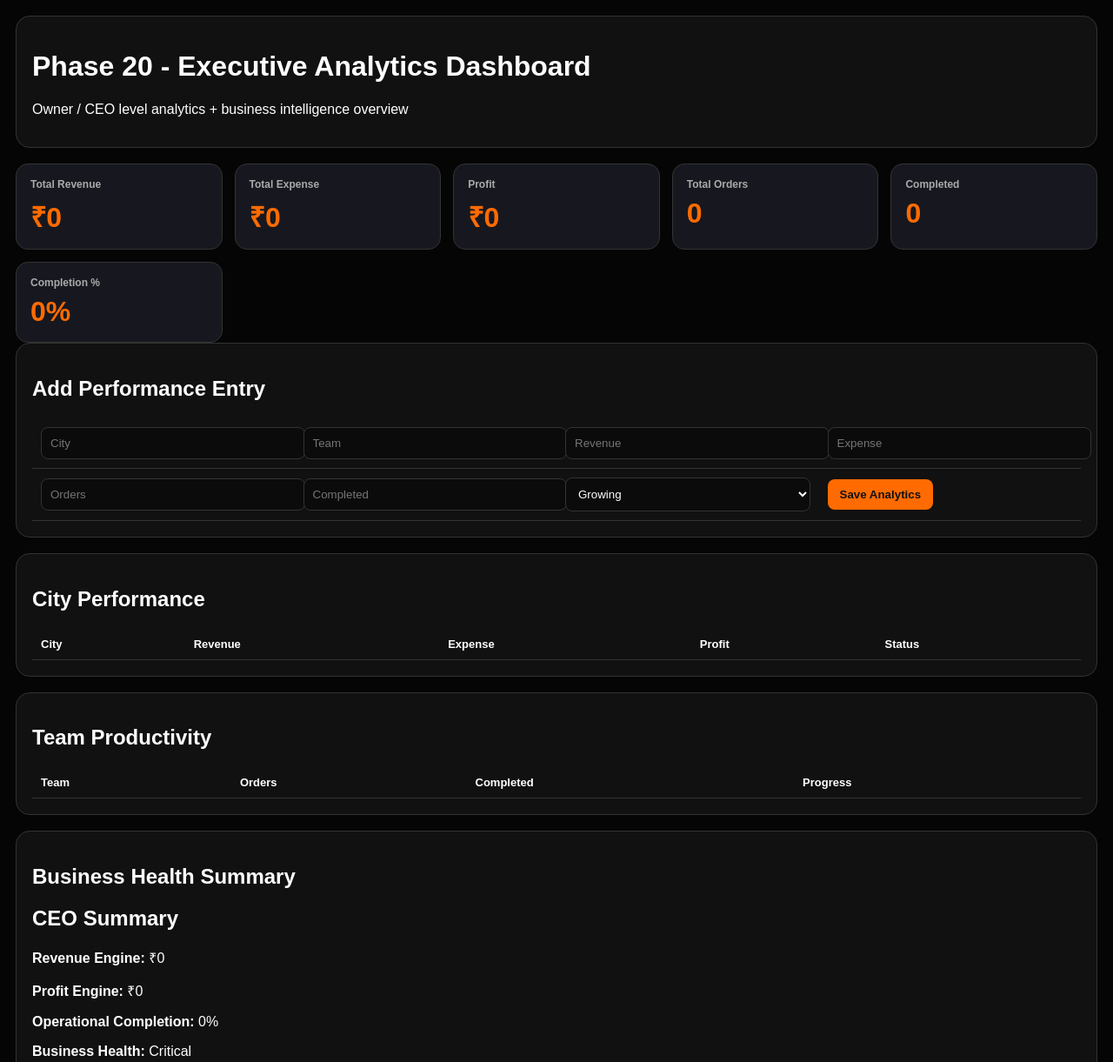
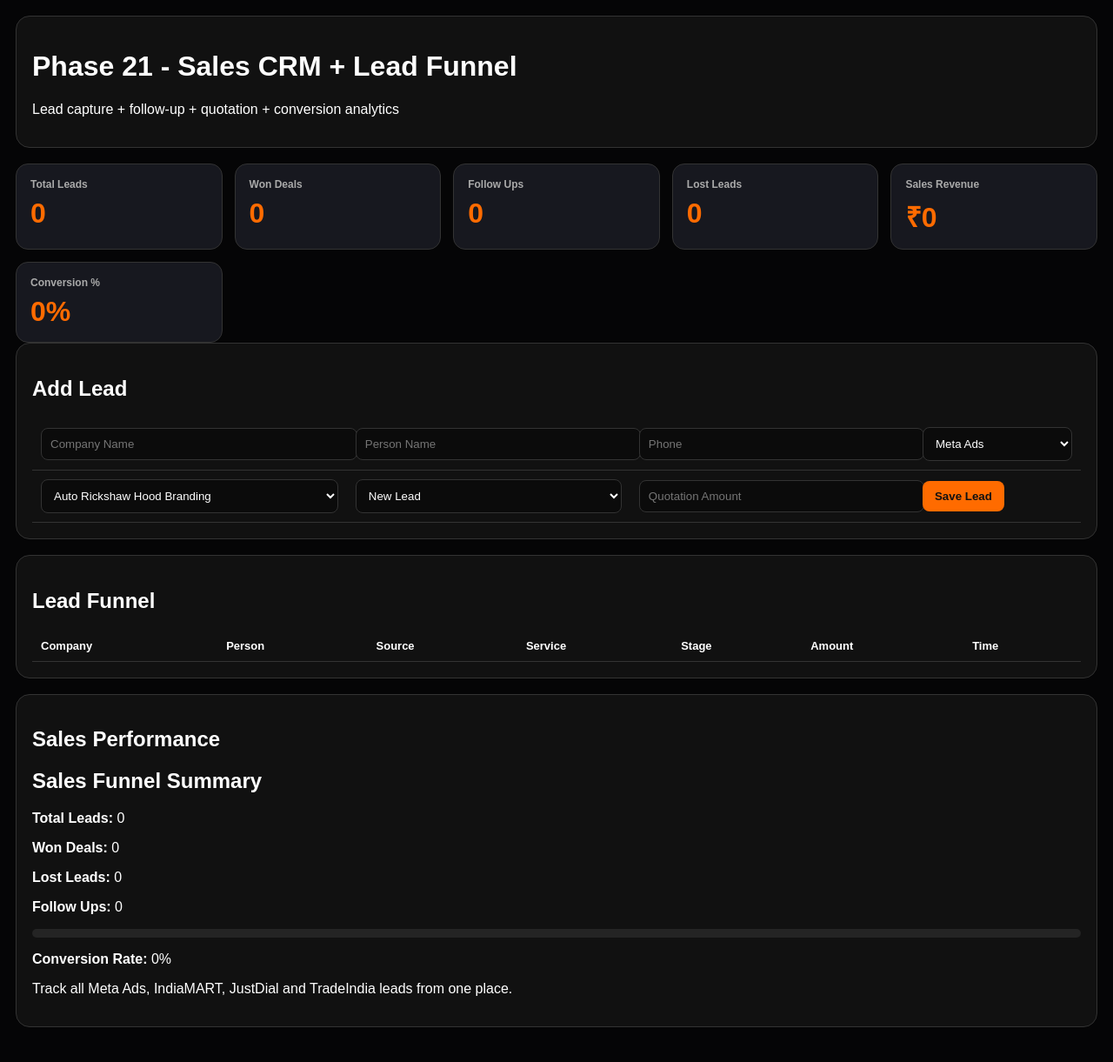
Before and after one commit to shivamprajapati321/prajapati-media-hub, a plain HTML site: page index.html in a window 1280 px wide. Shown: the top 1221 px of the page at 87% size. Drawn offline with Linux system fonts and the light colour scheme.

Commit message:
Add files via upload

```diff
--- a/index.html
+++ b/index.html
@@ -3,7 +3,7 @@
 <head>
 <meta charset="UTF-8">
 <meta name="viewport" content="width=device-width,initial-scale=1.0">
-<title>MediaHub Phase 20 Executive Dashboard</title>
+<title>MediaHub Phase 21 Sales CRM</title>
 <style>
 body{margin:0;background:#050506;color:#fff;font-family:Arial}
 .wrap{padding:18px}
@@ -14,11 +14,12 @@ body{margin:0;background:#050506;color:#fff;font-family:Arial}
 .stat h1{margin:0;color:#ff6b00}
 table{width:100%;border-collapse:collapse}
 th,td{padding:10px;border-bottom:1px solid #333;text-align:left;font-size:13px}
-.badge{padding:5px 10px;border-radius:999px;background:#22c55e20;color:#22c55e;font-size:11px;font-weight:700}
+input,select,textarea{padding:10px;background:#0b0b0b;color:#fff;border:1px solid #333;border-radius:8px;width:100%}
+button{padding:10px 14px;background:#ff6b00;border:none;border-radius:8px;font-weight:700;color:#111;cursor:pointer}
+.badge{padding:5px 10px;border-radius:999px;font-size:11px;font-weight:700;background:#22c55e20;color:#22c55e}
 .orange{background:#ff6b0020;color:#ff6b00}
 .red{background:#ef444420;color:#ef4444}
-input,select{padding:10px;background:#0b0b0b;color:#fff;border:1px solid #333;border-radius:8px;width:100%}
-button{padding:10px 14px;background:#ff6b00;border:none;border-radius:8px;font-weight:700;color:#111;cursor:pointer}
+.blue{background:#38bdf820;color:#38bdf8}
 .progress{height:10px;background:#242424;border-radius:999px;overflow:hidden}
 .bar{height:100%;background:#ff6b00}
 </style>
@@ -28,51 +29,68 @@ button{padding:10px 14px;background:#ff6b00;border:none;border-radius:8px;font-w
 <div class="wrap">
 
 <div class="card">
-<h1>Phase 20 - Executive Analytics Dashboard</h1>
-<p>Owner / CEO level analytics + business intelligence overview</p>
+<h1>Phase 21 - Sales CRM + Lead Funnel</h1>
+<p>Lead capture + follow-up + quotation + conversion analytics</p>
 </div>
 
 <div class="grid" id="stats"></div>
 
 <div class="card">
-<h2>Add Performance Entry</h2>
+<h2>Add Lead</h2>
 
 <table>
 <tr>
-<td><input id="city" placeholder="City"></td>
-<td><input id="team" placeholder="Team"></td>
-<td><input id="revenue" type="number" placeholder="Revenue"></td>
-<td><input id="expense" type="number" placeholder="Expense"></td>
+<td><input id="company" placeholder="Company Name"></td>
+<td><input id="person" placeholder="Person Name"></td>
+<td><input id="phone" placeholder="Phone"></td>
+<td>
+<select id="source">
+<option>Meta Ads</option>
+<option>IndiaMART</option>
+<option>JustDial</option>
+<option>TradeIndia</option>
+<option>Manual</option>
+</select>
+</td>
 </tr>
 
 <tr>
-<td><input id="orders" type="number" placeholder="Orders"></td>
-<td><input id="completed" type="number" placeholder="Completed"></td>
 <td>
-<select id="status">
-<option>Growing</option>
-<option>Stable</option>
-<option>Critical</option>
+<select id="service">
+<option>Auto Rickshaw Hood Branding</option>
+<option>Back Panel</option>
+<option>Flex Printing</option>
+<option>Wall Wrap</option>
+<option>No Parking Board</option>
 </select>
 </td>
-<td><button onclick="saveEntry()">Save Analytics</button></td>
+
+<td>
+<select id="stage">
+<option>New Lead</option>
+<option>Follow Up</option>
+<option>Quotation Sent</option>
+<option>Negotiation</option>
+<option>Won</option>
+<option>Lost</option>
+</select>
+</td>
+
+<td><input id="amount" type="number" placeholder="Quotation Amount"></td>
+
+<td><button onclick="saveLead()">Save Lead</button></td>
 </tr>
 </table>
 
 </div>
 
 <div class="card">
-<h2>City Performance</h2>
-<table id="cityTable"></table>
+<h2>Lead Funnel</h2>
+<table id="leadTable"></table>
 </div>
 
 <div class="card">
-<h2>Team Productivity</h2>
-<table id="teamTable"></table>
-</div>
-
-<div class="card">
-<h2>Business Health Summary</h2>
+<h2>Sales Performance</h2>
 <div id="summary"></div>
 </div>
 
@@ -80,126 +98,125 @@ button{padding:10px 14px;background:#ff6b00;border:none;border-radius:8px;font-w
 
 <script>
 
-let analytics = JSON.parse(localStorage.getItem("mh20_analytics") || "[]");
+let leads = JSON.parse(localStorage.getItem("mh21_leads") || "[]");
 
 function save(){
-localStorage.setItem("mh20_analytics", JSON.stringify(analytics));
+localStorage.setItem("mh21_leads", JSON.stringify(leads));
 }
 
 function money(x){
 return "₹" + Number(x || 0).toLocaleString("en-IN");
 }
 
-function saveEntry(){
+function badge(stage){
+
+let cls = "";
+
+if(stage === "Won"){
+cls = "";
+}
+else if(stage === "Negotiation"){
+cls = "orange";
+}
+else if(stage === "Lost"){
+cls = "red";
+}
+else{
+cls = "blue";
+}
+
+return `<span class="badge ${cls}">${stage}</span>`;
+
+}
+
+function saveLead(){
 
 let item = {
-id:"AN-"+Date.now(),
-city:document.getElementById("city").value,
-team:document.getElementById("team").value,
-revenue:Number(document.getElementById("revenue").value || 0),
-expense:Number(document.getElementById("expense").value || 0),
-orders:Number(document.getElementById("orders").value || 0),
-completed:Number(document.getElementById("completed").value || 0),
-status:document.getElementById("status").value
+id:"LD-"+Date.now(),
+company:document.getElementById("company").value,
+person:document.getElementById("person").value,
+phone:document.getElementById("phone").value,
+source:document.getElementById("source").value,
+service:document.getElementById("service").value,
+stage:document.getElementById("stage").value,
+amount:Number(document.getElementById("amount").value || 0),
+created:new Date().toLocaleString("en-IN")
 };
 
-analytics.unshift(item);
+leads.unshift(item);
 
 save();
 
 render();
 
-alert("Analytics Entry Saved");
+alert("Lead Saved");
 
 }
 
 function render(){
 
-let totalRevenue = analytics.reduce((a,x)=>a+x.revenue,0);
-let totalExpense = analytics.reduce((a,x)=>a+x.expense,0);
-let totalOrders = analytics.reduce((a,x)=>a+x.orders,0);
-let completed = analytics.reduce((a,x)=>a+x.completed,0);
+let total = leads.length;
+let won = leads.filter(x=>x.stage==="Won").length;
+let lost = leads.filter(x=>x.stage==="Lost").length;
+let follow = leads.filter(x=>x.stage==="Follow Up").length;
 
-let profit = totalRevenue-totalExpense;
-let completion = totalOrders ? Math.round((completed/totalOrders)*100) : 0;
+let revenue = leads.filter(x=>x.stage==="Won").reduce((a,x)=>a+x.amount,0);
+
+let conversion = total ? Math.round((won/total)*100) : 0;
 
 document.getElementById("stats").innerHTML = `
-<div class="stat"><h3>Total Revenue</h3><h1>${money(totalRevenue)}</h1></div>
-<div class="stat"><h3>Total Expense</h3><h1>${money(totalExpense)}</h1></div>
-<div class="stat"><h3>Profit</h3><h1>${money(profit)}</h1></div>
-<div class="stat"><h3>Total Orders</h3><h1>${totalOrders}</h1></div>
-<div class="stat"><h3>Completed</h3><h1>${completed}</h1></div>
-<div class="stat"><h3>Completion %</h3><h1>${completion}%</h1></div>
+<div class="stat"><h3>Total Leads</h3><h1>${total}</h1></div>
+<div class="stat"><h3>Won Deals</h3><h1>${won}</h1></div>
+<div class="stat"><h3>Follow Ups</h3><h1>${follow}</h1></div>
+<div class="stat"><h3>Lost Leads</h3><h1>${lost}</h1></div>
+<div class="stat"><h3>Sales Revenue</h3><h1>${money(revenue)}</h1></div>
+<div class="stat"><h3>Conversion %</h3><h1>${conversion}%</h1></div>
 `;
 
-let cityHtml = `
+let html = `
 <tr>
-<th>City</th>
-<th>Revenue</th>
-<th>Expense</th>
-<th>Profit</th>
-<th>Status</th>
+<th>Company</th>
+<th>Person</th>
+<th>Source</th>
+<th>Service</th>
+<th>Stage</th>
+<th>Amount</th>
+<th>Time</th>
 </tr>`;
 
-analytics.forEach(a=>{
+leads.forEach(l=>{
 
-let p = a.revenue-a.expense;
-
-let cls = a.status === "Critical" ? "red" : a.status === "Stable" ? "orange" : "";
-
-cityHtml += `
+html += `
 <tr>
-<td>${a.city}</td>
-<td>${money(a.revenue)}</td>
-<td>${money(a.expense)}</td>
-<td>${money(p)}</td>
-<td><span class="badge ${cls}">${a.status}</span></td>
+<td>${l.company}</td>
+<td>${l.person}<br>${l.phone}</td>
+<td>${l.source}</td>
+<td>${l.service}</td>
+<td>${badge(l.stage)}</td>
+<td>${money(l.amount)}</td>
+<td>${l.created}</td>
 </tr>`;
 
 });
 
-document.getElementById("cityTable").innerHTML = cityHtml;
-
-let teamHtml = `
-<tr>
-<th>Team</th>
-<th>Orders</th>
-<th>Completed</th>
-<th>Progress</th>
-</tr>`;
-
-analytics.forEach(a=>{
-
-let pct = a.orders ? Math.round((a.completed/a.orders)*100) : 0;
-
-teamHtml += `
-<tr>
-<td>${a.team}</td>
-<td>${a.orders}</td>
-<td>${a.completed}</td>
-<td>
-<div class="progress">
-<div class="bar" style="width:${pct}%"></div>
-</div>
-${pct}%
-</td>
-</tr>`;
-
-});
-
-document.getElementById("teamTable").innerHTML = teamHtml;
+document.getElementById("leadTable").innerHTML = html;
 
 document.getElementById("summary").innerHTML = `
-<h2>CEO Summary</h2>
+<h2>Sales Funnel Summary</h2>
 
-<p><b>Revenue Engine:</b> ${money(totalRevenue)}</p>
-<p><b>Profit Engine:</b> ${money(profit)}</p>
-<p><b>Operational Completion:</b> ${completion}%</p>
-<p><b>Business Health:</b> ${completion >= 80 ? "Strong" : completion >= 50 ? "Average" : "Critical"}</p>
+<p><b>Total Leads:</b> ${total}</p>
+<p><b>Won Deals:</b> ${won}</p>
+<p><b>Lost Leads:</b> ${lost}</p>
+<p><b>Follow Ups:</b> ${follow}</p>
+
+<div class="progress">
+<div class="bar" style="width:${conversion}%"></div>
+</div>
+
+<p><b>Conversion Rate:</b> ${conversion}%</p>
 
 <p>
-Use this dashboard for owner-level decisions:
-city expansion, team productivity, profitability and execution control.
+Track all Meta Ads, IndiaMART, JustDial and TradeIndia leads from one place.
 </p>
 `;
 
```
